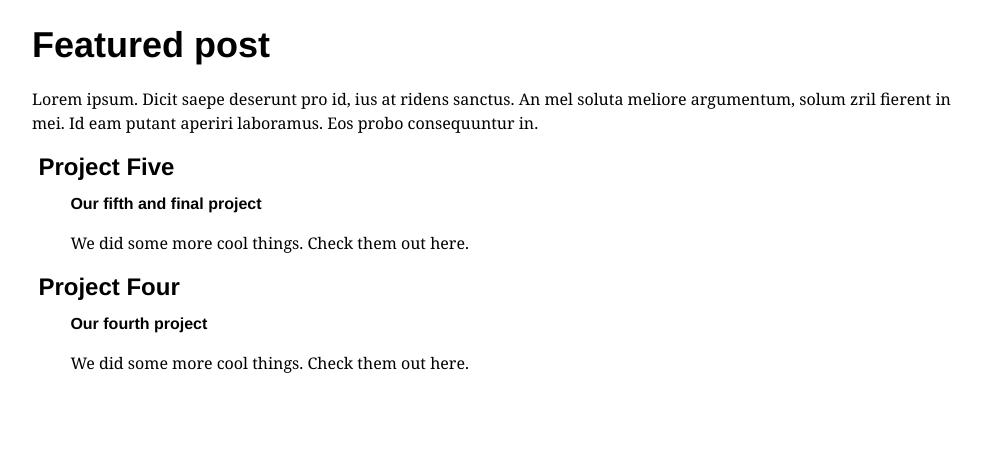
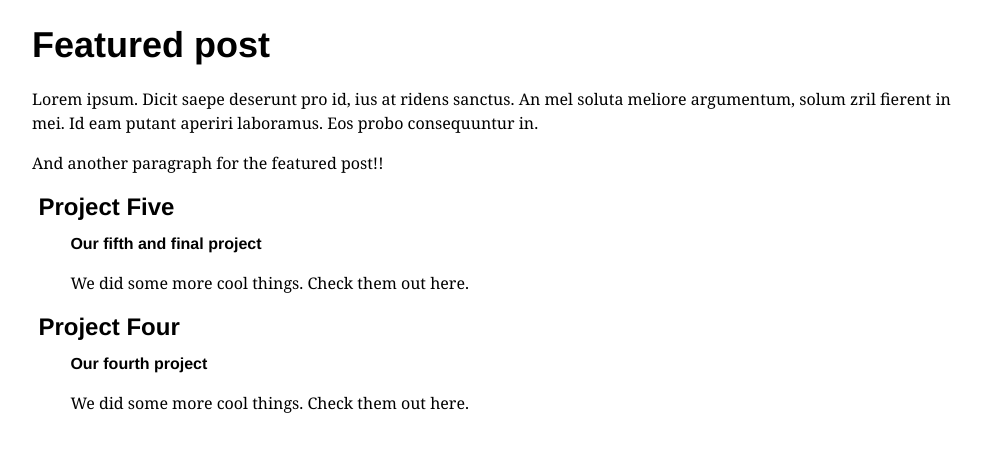
Before and after one commit to GailSwanson/sbst-template, a Jekyll site: the page built from pages/home.md, in a window 1280 px wide. Shown: the part 585-1048 px from the top of the page, without its empty margins (143-1124 px from the left). Built offline with Jekyll 4.4.1, drawn with Linux system fonts in a browser that asks for light colours; nearby versions of some CDN libraries; before the commit the page ends 1008 px from its top, so only the background shows below that.

Commit message:
More featured content

```diff
--- a/pages/home.md
+++ b/pages/home.md
@@ -4,7 +4,6 @@ title: Home
 author: jeremiak
 nav: 6
 permalink: "/"
-
 hero-image: 'https://18f.gsa.gov/assets/images/slideshow/flickr-bay-bridges.jpg'
 hero-text: 'The mission statement stuff can go here along with ipsum lorem'
 hero-button-text: 'Click me!'
@@ -14,3 +13,5 @@ hero-button-link: 'https://18f.gsa.gov'
 # Featured post
 
 Lorem ipsum. Dicit saepe deserunt pro id, ius at ridens sanctus. An mel soluta meliore argumentum, solum zril fierent in mei. Id eam putant aperiri laboramus. Eos probo consequuntur in.
+
+And another paragraph for the featured post!!
```
